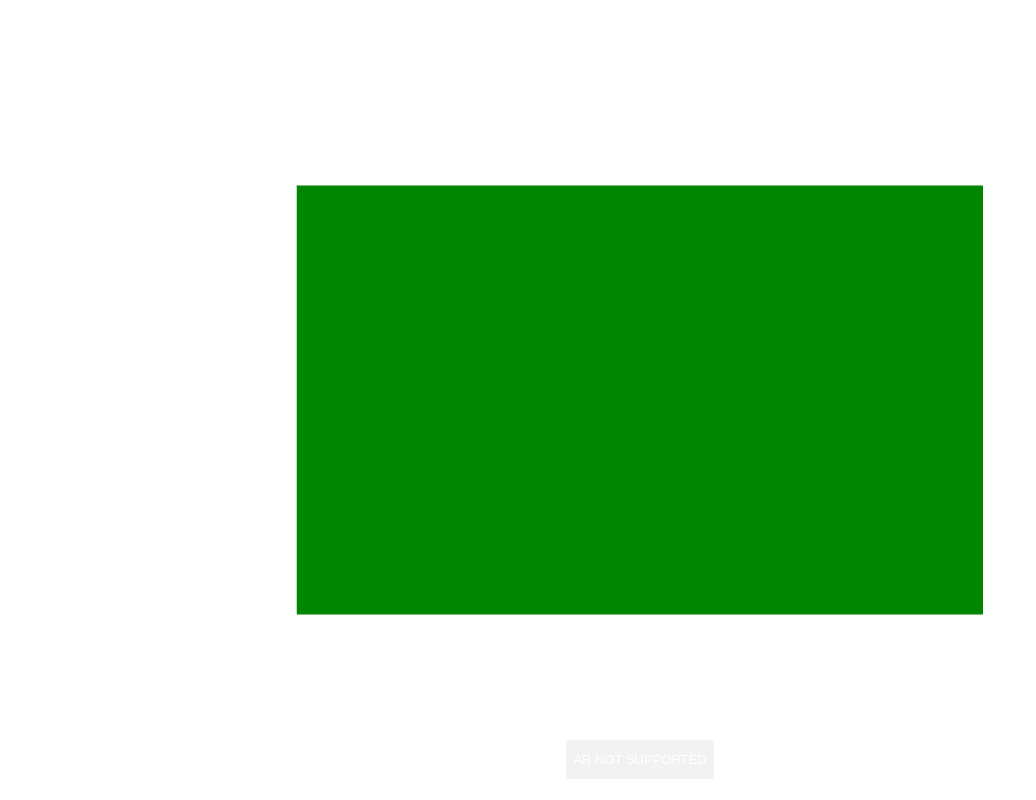
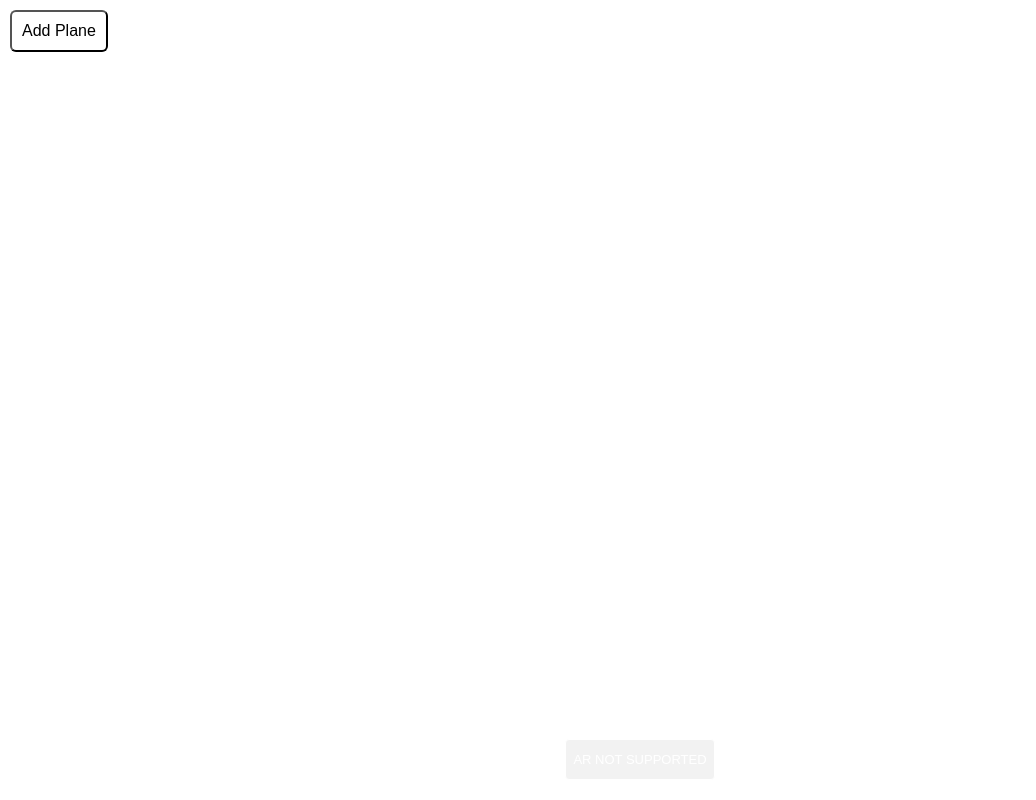
Before and after one commit to chirahbhal312/touch-add-canvas-to-ar, a plain HTML site: page index.html in a window 1280 px wide. Shown: the whole page, without its empty margins (0-1036 px from the left). Drawn offline with nearby package versions, Linux system fonts and the light colour scheme; animation ran at ten frames a second.

Commit message:
plane adding 1

```diff
--- a/index.html
+++ b/index.html
@@ -2,13 +2,24 @@
 <html lang="en">
 <head>
   <meta charset="UTF-8" />
-    <title>WebXR AR Basic</title>
+  <title>AR Plane on Button Click</title>
   <meta name="viewport" content="width=device-width, initial-scale=1.0" />
   <style>
     html, body {
       margin: 0;
       height: 100%;
       overflow: hidden;
+    }
+
+    .ar-button {
+      position: fixed;
+      top: 10px;
+      left: 10px;
+      z-index: 2;
+      background: white;
+      padding: 10px;
+      border-radius: 6px;
+      font-size: 16px;
     }
   </style>
 
@@ -22,6 +33,8 @@
   </script>
 </head>
 <body>
+  <button class="ar-button" id="addPlane">Add Plane</button>
+
   <script type="module">
     import * as THREE from 'three';
     import { ARButton } from 'three/examples/jsm/webxr/ARButton.js';
@@ -33,16 +46,28 @@
     renderer.xr.enabled = true;
     document.body.appendChild(renderer.domElement);
 
-      document.body.appendChild(ARButton.createButton(renderer));
-
     const light = new THREE.HemisphereLight(0xffffff, 0xbbbbff, 1);
     scene.add(light);
 
-      const geometry = new THREE.BoxGeometry(0.2, 0.2, 0.2);
-      const material = new THREE.MeshStandardMaterial({ color: 0x00ff00 });
-      const cube = new THREE.Mesh(geometry, material);
-      cube.position.set(0, 0, -0.5); // half a meter in front of the camera
-      scene.add(cube);
+    // ✨ DOM Overlay + AR Button
+    document.body.appendChild(ARButton.createButton(renderer, {
+      requiredFeatures: ['dom-overlay'],
+      domOverlay: { root: document.body }
+    }));
+
+    // 👇 Button logic: add a plane in front of the camera
+    document.getElementById('addPlane').addEventListener('click', () => {
+      const planeGeometry = new THREE.PlaneGeometry(0.5, 0.5);
+      const planeMaterial = new THREE.MeshBasicMaterial({ color: 0xffaa00, side: THREE.DoubleSide });
+      const plane = new THREE.Mesh(planeGeometry, planeMaterial);
+
+      const direction = new THREE.Vector3();
+      camera.getWorldDirection(direction);
+      plane.position.copy(camera.position).add(direction.multiplyScalar(1.5));
+      plane.quaternion.copy(camera.quaternion);
+
+      scene.add(plane);
+    });
 
     renderer.setAnimationLoop(() => {
       renderer.render(scene, camera);
```
Lines whose indentation alone changed are shown as unchanged.
